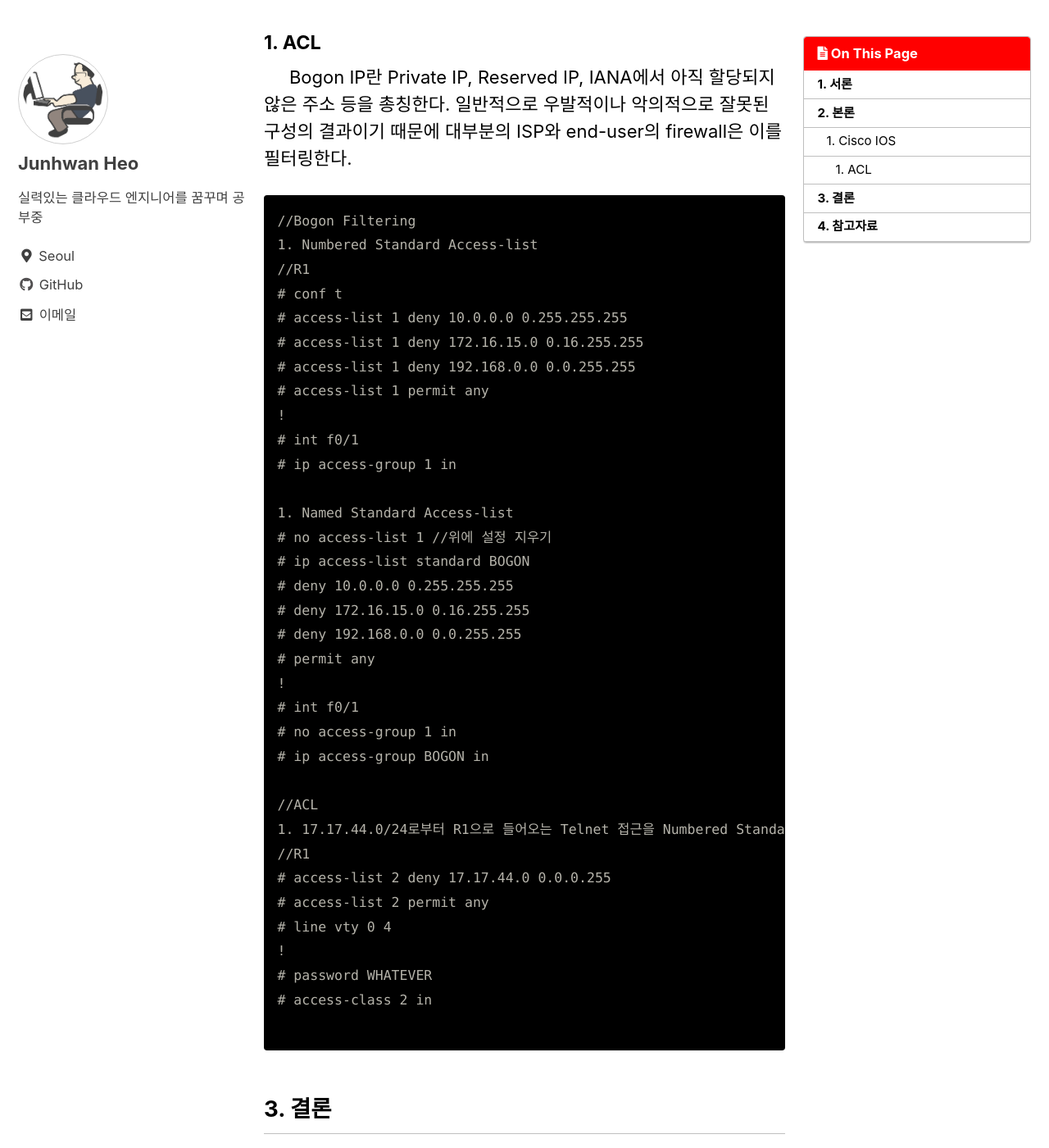
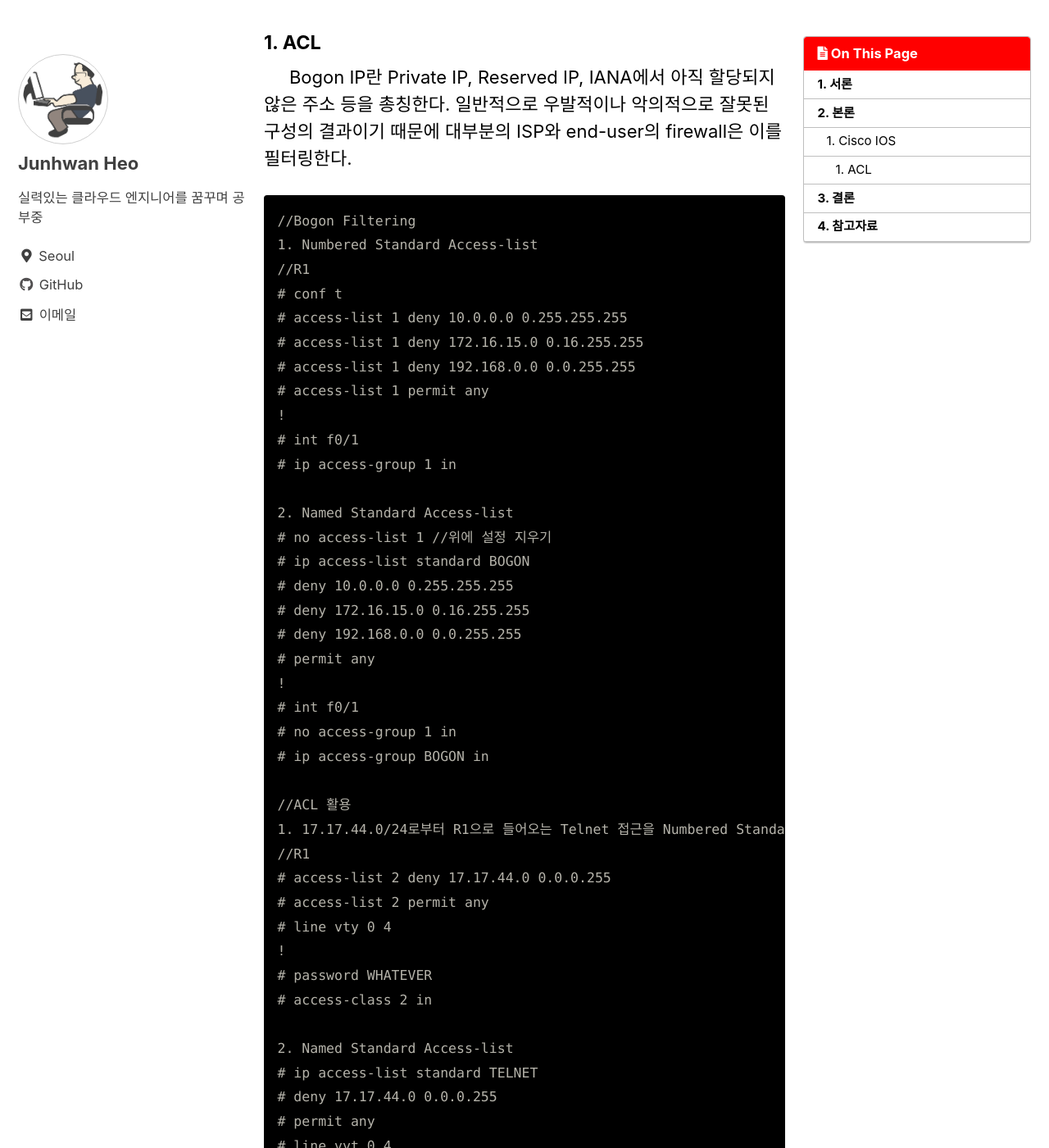
Before and after one commit to holeman4110/holeman4110.github.io, a Jekyll site: the page built from _posts/2023-03-20-keduit-day30.md, in a window 1280 px wide and 1400 px high, scrolled down 633 px. Shown: the whole window at 82% size. Built offline with Jekyll 4.4.1, drawn with Linux system fonts in a browser that asks for light colours; cached includes are drawn as plain includes; a script bundle is joined from its source files by our own code; comment, search, counter and statistics services are not loaded; some of the changed text lies outside the part shown.

Commit message:
Update 2023-03-20-keduit-day30.md

````diff
--- a/_posts/2023-03-20-keduit-day30.md
+++ b/_posts/2023-03-20-keduit-day30.md
@@ -40,7 +40,7 @@ sidebar:
 # int f0/1
 # ip access-group 1 in
 
-1. Named Standard Access-list
+2. Named Standard Access-list
 # no access-list 1 //위에 설정 지우기
 # ip access-list standard BOGON
 # deny 10.0.0.0 0.255.255.255
@@ -52,7 +52,7 @@ sidebar:
 # no access-group 1 in
 # ip access-group BOGON in
 
-//ACL
+//ACL 활용
 1. 17.17.44.0/24로부터 R1으로 들어오는 Telnet 접근을 Numbered Standard Access-list을 사용하여 차단하시오.
 //R1
 # access-list 2 deny 17.17.44.0 0.0.0.255
@@ -61,6 +61,17 @@ sidebar:
 !
 # password WHATEVER
 # access-class 2 in
+
+2. Named Standard Access-list
+# ip access-list standard TELNET
+# deny 17.17.44.0 0.0.0.255
+# permit any
+# line vyt 0 4
+!
+# password WHATEVER
+# no access-class 2 in
+# access-class TELNET in
+
 
 ```
 
````
